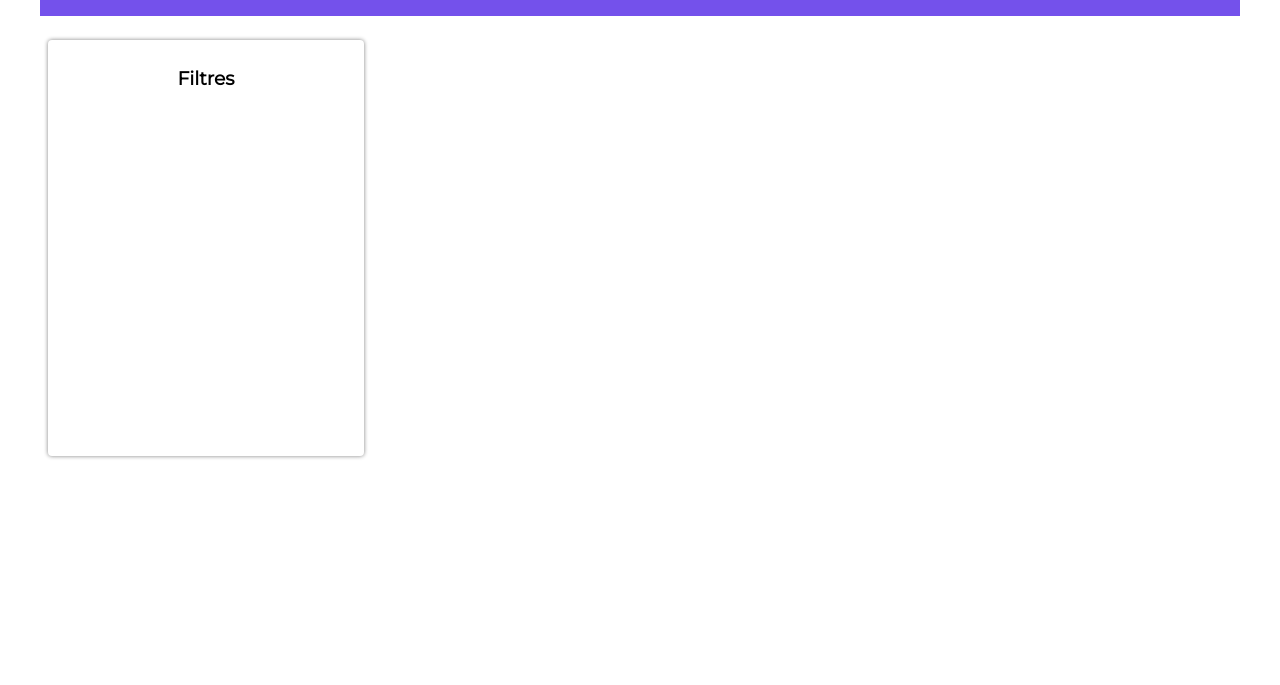
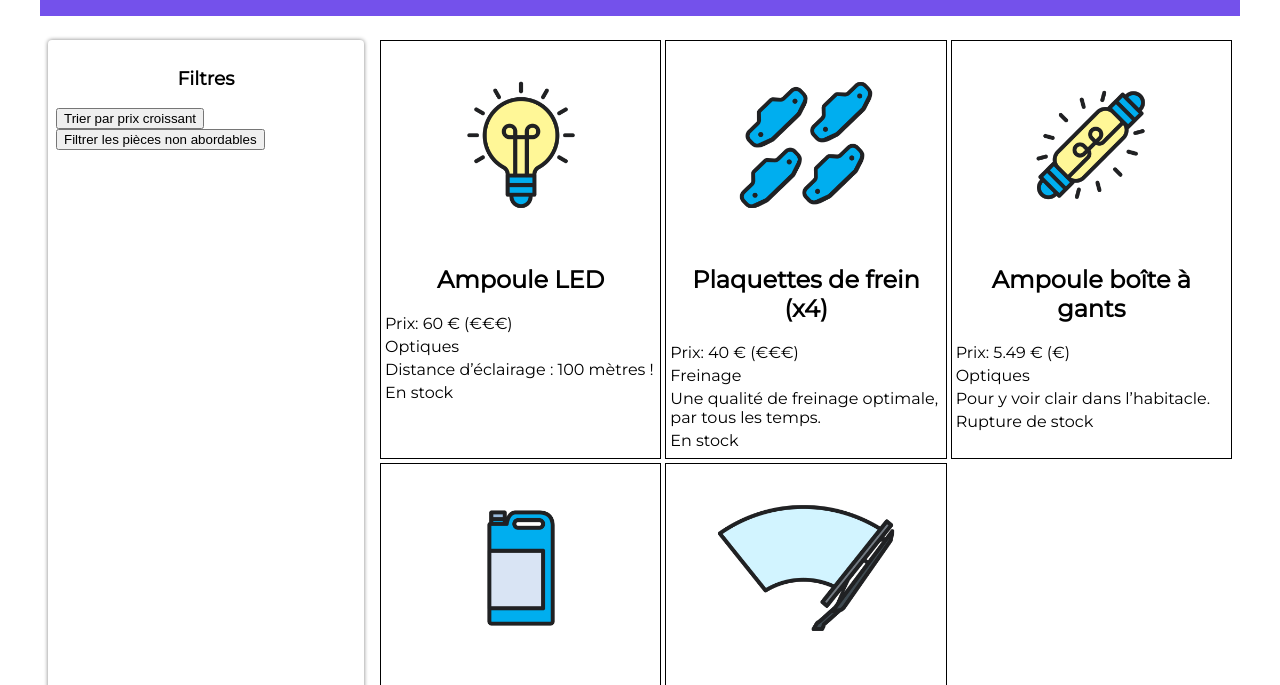
Before and after one commit to Rod97139/pieces-auto, a website: page index.html in a window 1280 px wide. Shown: the part 98-783 px from the top of the page. Drawn offline with Linux system fonts and the light colour scheme.

Commit message:
fetch pieces-auto.json + btn tri/prix

```diff
--- a/index.html
+++ b/index.html
@@ -4,7 +4,7 @@
 		<meta charset="utf-8">
 		<title>Les Bonnes Pièces</title>
 		<link rel="stylesheet" href="styles.css">
-		<script type="module" src="pieces.js"></script>
+		<script type="module" src="pieces.js" defer></script>
 	</head>
 	<body>
 		<header>
@@ -15,6 +15,9 @@
 			<!-- Menu de recherche -->
 			<section class="filtres">
 				<h3>Filtres</h3>
+				<button class="btn-trier">Trier par prix croissant</button>
+				<br>
+				<button class="btn-filtrer">Filtrer les pièces non abordables</button>
 			</section>
 
 			<!-- Fiches produits -->
--- a/pieces-autos.json
+++ b/pieces-autos.json
@@ -4,7 +4,8 @@
         "nom": "Ampoule LED",
         "prix": 60,
         "categorie": "Optiques",
-        "description": "Distance d'éclairage : 100 mètres !",
+        "image": "images/ampoule-led.png",
+        "description": "Distance d’éclairage : 100 mètres !",
         "disponibilite": true
     },
     {
@@ -12,6 +13,7 @@
         "nom": "Plaquettes de frein (x4)",
         "prix": 40,
         "categorie": "Freinage",
+        "image": "images/plaquettes-frein.png",
         "description": "Une qualité de freinage optimale, par tous les temps.",
         "disponibilite": true
     },
@@ -20,7 +22,8 @@
         "nom": "Ampoule boîte à gants",
         "prix": 5.49,
         "categorie": "Optiques",
-        "description": "Pour y voir clair dans l'habitacle.",
+        "image": "images/ampoule-boite-a-gants.png",
+        "description": "Pour y voir clair dans l’habitacle.",
         "disponibilite": false
     },
     {
@@ -28,13 +31,15 @@
         "nom": "Liquide de frein",
         "prix": 9.60,
         "categorie": "Freinage",
+        "image": "images/liquide-frein.png",
         "disponibilite": true
     },
     {
         "id": 5,
         "nom": "Balai d'essuie-glace",
         "prix": 29.10,
-        "description": "Performances d'essuyage au top ! Longueur : 550 mm.",
+        "image": "images/balai-essuie-glace.png",
+        "description": "Performances d’essuyage au top ! Longueur : 550 mm.",
         "disponibilite": true
     }
 ]
--- a/pieces.js
+++ b/pieces.js
@@ -0,0 +1,45 @@
+// Récupération des pièces depuis le fichier JSON
+const reponse = await fetch('pieces-autos.json');
+const pieces = await reponse.json();
+// Récupération de l'élément du DOM qui accueillera les fiches
+const sectionFiches = document.querySelector(".fiches");
+
+for (let i = 0; i < pieces.length; i++) {
+
+    const article = pieces[i];
+    // Création d’une balise dédiée à une pièce automobile
+    const pieceElement = document.createElement("article");
+    // Création des balises
+    const imageElement = document.createElement("img");
+    imageElement.src = article.image;
+    const nomElement = document.createElement("h2");
+    nomElement.innerText = article.nom;
+    const prixElement = document.createElement("p");
+    prixElement.innerText = `Prix: ${article.prix} € (${article.prix < 35 ? "€" : "€€€"})`;
+    const categorieElement = document.createElement("p");
+    categorieElement.innerText = article.categorie ?? "(aucune catégorie)";
+    const descriptionElement = document.createElement("p");
+    descriptionElement.innerText = article.description ?? "Pas de description pour le moment.";
+    const stockElement = document.createElement("p");
+    stockElement.innerText = article.disponibilite ? "En stock" : "Rupture de stock";
+
+    // On rattache la balise article a la section Fiches
+    sectionFiches.appendChild(pieceElement);
+    // On rattache l’image à pieceElement (la balise article)
+    pieceElement.appendChild(imageElement);
+    pieceElement.appendChild(nomElement);
+    pieceElement.appendChild(prixElement);
+    pieceElement.appendChild(categorieElement);
+    //Ajout des éléments au DOM pour l'exercice
+    pieceElement.appendChild(descriptionElement);
+    pieceElement.appendChild(stockElement);
+
+ }
+
+ const boutonTrier = document.querySelector(".btn-trier");
+boutonTrier.addEventListener("click", function () {
+    pieces.sort(function (a, b) {
+        return a.prix - b.prix;
+    });
+    console.log(pieces);
+});
--- a/styles.css
+++ b/styles.css
@@ -45,11 +45,24 @@
 .fiches {
 	flex: 1;
 	margin: 8px;
+	display: grid;
+	grid-template-columns: repeat(3, 1fr);
+	gap: 4px;
 }
-.fiches img {
+.fiches article {
+	border: 1px solid black;
+	padding: 4px;
+}
+.fiches article img {
+	display: block;
+	margin-left: auto;
+	margin-right: auto;
 	max-width: 200px;
 }
-.fiches p {
+.fiches article p {
 	margin-top: 4px;
 	margin-bottom: 4px;
 }
+.fiches article h2 {
+	text-align: center;
+}
```
